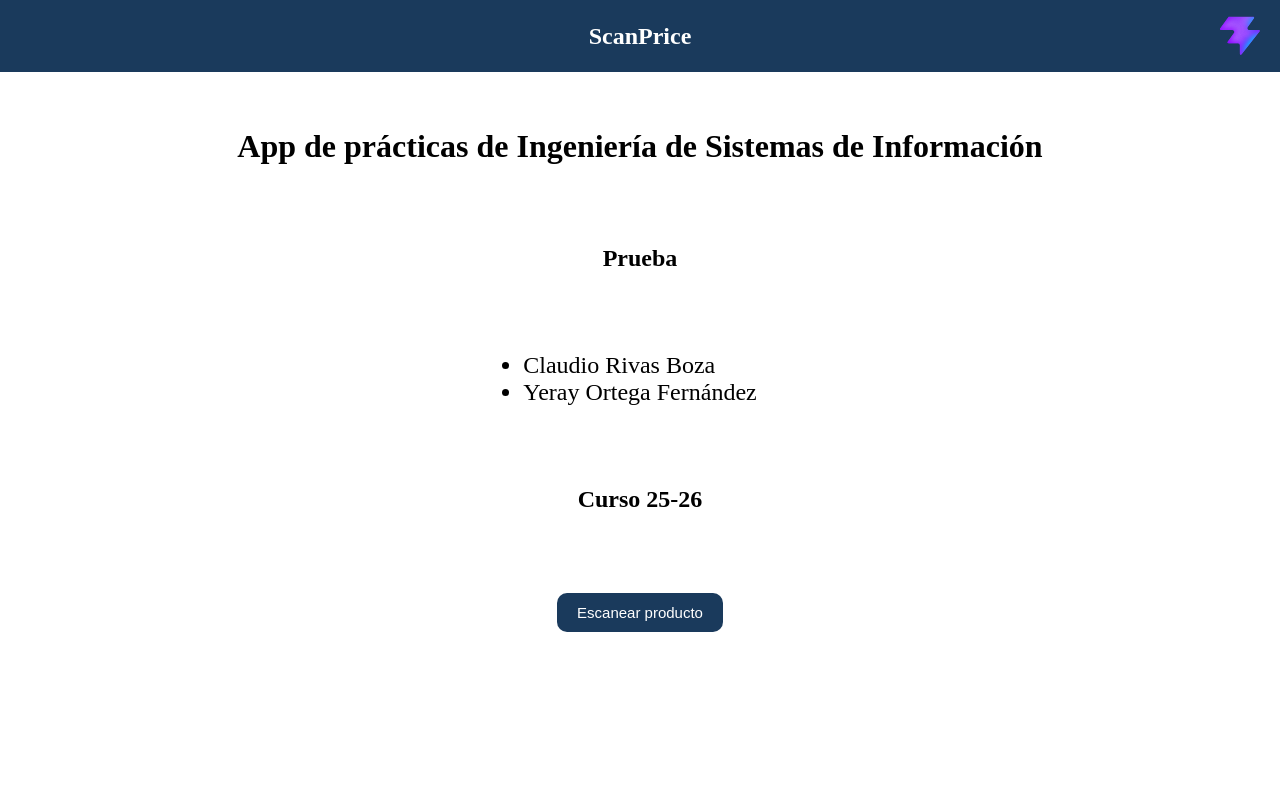
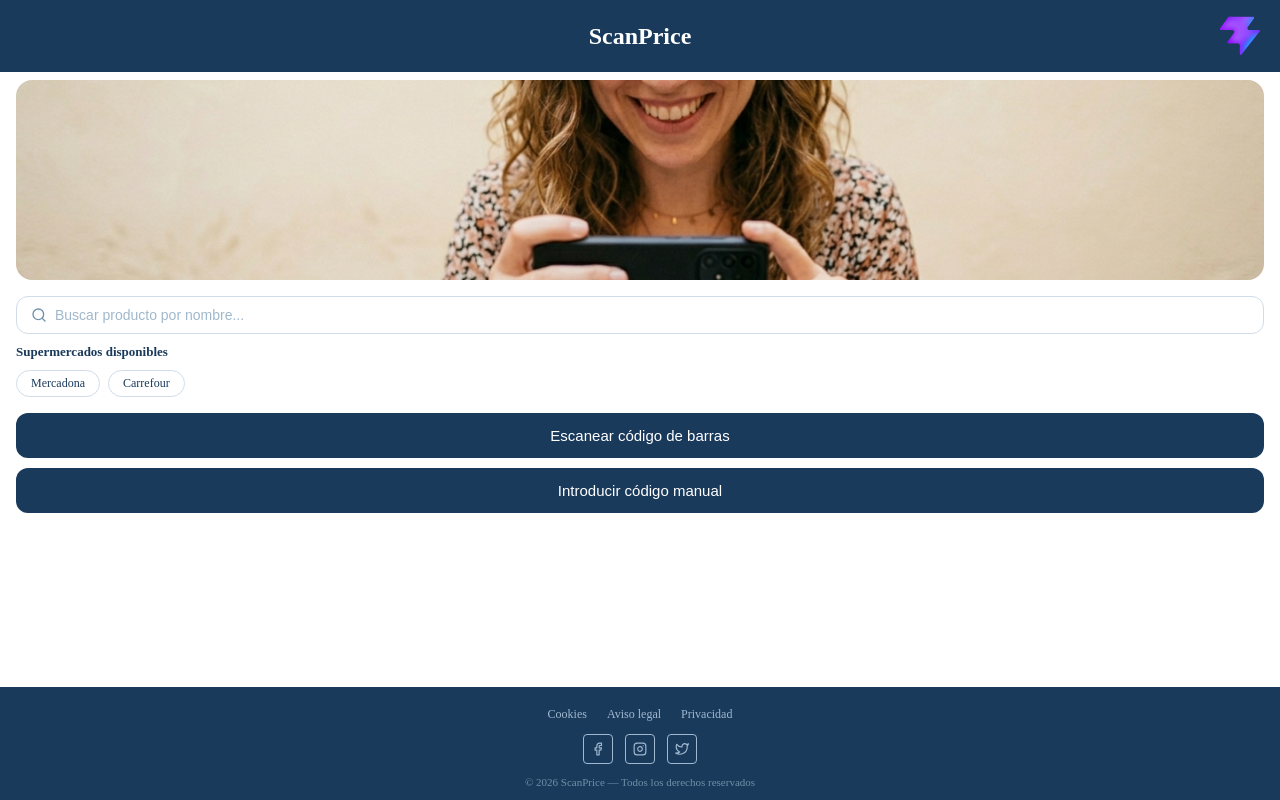
Before and after one commit to ClaudioDevv/ScanPrice, a React (Vite) app in the folder packages/frontend/: page / in a window 1280 px wide. Built offline with nearby package versions, Linux system fonts and the light colour scheme.

Commit message:
feat: añadido SearchBar, Footer, Button, imagen

```diff
--- a/packages/frontend/src/App.css
+++ b/packages/frontend/src/App.css
@@ -6,15 +6,20 @@
 
 .main {
   display: flex;
-  justify-content: center;
+  flex-direction: column;
   align-items: center;
-  flex-direction: column;
-  gap: 5rem;
+  gap: 16px;
+  padding: 16px;
+  padding-top: 80px;
+  flex: 1;
 
-  padding: 5rem 10rem;
-  margin: 3rem;
+}
 
-
+.main img {
+  width: 100%;
+  height: 200px;
+  object-fit: cover;
+  border-radius: 16px;
 }
 
 .main h1 {
@@ -26,6 +31,23 @@
   font-size: x-large;
 }
 
+html, body {
+  height: 100%;
+}
+
+#root {
+  min-height: 100vh;
+  display: flex;
+  flex-direction: column;
+}
+
+.btn-group {
+  display: flex;
+  flex-direction: column;
+  gap: 10px;
+  width: 100%;
+}
+
 * {
   margin: 0;
   padding: 0;
--- a/packages/frontend/src/App.tsx
+++ b/packages/frontend/src/App.tsx
@@ -1,25 +1,27 @@
 import './App.css'
 import Button from './components/Button/Button'
 import Header from './components/Header/Header'
+import Footer from './components/Footer/Footer'
+import SearchBar from './components/SearchBar/SearchBar'
 
 function App() {
-
   return (
     <>
       <Header />
       <section className='main'>
-          <h1>App de prácticas de Ingeniería de Sistemas de Información</h1>
-          <h2>Prueba</h2>
-          <ul>
-            <li className='student'>Claudio Rivas Boza</li>
-            <li className='student'>Yeray Ortega Fernández</li>
-          </ul>
-          <h2>Curso 25-26</h2>
-          <Button text="Escanear producto" />
-
+        <img
+          src="/perosnaSonriendo.png"
+          alt="escanea tu producto"
+          style={{ width: '100%', borderRadius: '16px' }}
+        />
+        <SearchBar />
+        <div className='btn-group'>
+          <Button text="Escanear código de barras" />
+          <Button text="Introducir código manual" />
+        </div>
       </section>
+      <Footer />
     </>
-
   )
 }
 
--- a/packages/frontend/src/components/Button/Button.css
+++ b/packages/frontend/src/components/Button/Button.css
@@ -1,11 +1,12 @@
 .button {
   background-color: #1a3a5c;
   color: white;
-  padding: 11px 20px;
+  padding: 14px 20px;
   border: none;
-  border-radius: 10px;
+  border-radius: 12px;
   font-size: 15px;
   cursor: pointer;
+  width: 100%;
 }
 
 .button:hover {
--- /dev/null
+++ b/packages/frontend/src/components/Footer/Footer.css
@@ -0,0 +1,46 @@
+.footer {
+  background-color: #1a3a5c;
+  padding: 20px 16px 12px;
+  display: flex;
+  flex-direction: column;
+  align-items: center;
+  gap: 12px;
+}
+
+.footer-links {
+  display: flex;
+  gap: 20px;
+}
+
+.footer-links a {
+  color: #a0b8d0;
+  font-size: 12px;
+  text-decoration: none;
+}
+
+.footer-social {
+  display: flex;
+  gap: 12px;
+}
+
+.social-icon {
+  width: 30px;
+  height: 30px;
+  border: 1px solid #a0b8d0;
+  border-radius: 4px;
+  display: flex;
+  align-items: center;
+  justify-content: center;
+}
+
+.social-icon svg {
+  width: 14px;
+  height: 14px;
+  stroke: #a0b8d0;
+  fill: none;
+}
+
+.footer-copy {
+  color: #7090a8;
+  font-size: 11px;
+}
--- /dev/null
+++ b/packages/frontend/src/components/Footer/Footer.tsx
@@ -0,0 +1,33 @@
+import './Footer.css'
+
+export default function Footer() {
+  return (
+    <footer className="footer">
+      <div className="footer-links">
+        <a href="#">Cookies</a>
+        <a href="#">Aviso legal</a>
+        <a href="#">Privacidad</a>
+      </div>
+      <div className="footer-social">
+        <div className="social-icon">
+          <svg viewBox="0 0 24 24" strokeWidth="2" strokeLinecap="round" strokeLinejoin="round">
+            <path d="M18 2h-3a5 5 0 00-5 5v3H7v4h3v8h4v-8h3l1-4h-4V7a1 1 0 011-1h3z"/>
+          </svg>
+        </div>
+        <div className="social-icon">
+          <svg viewBox="0 0 24 24" strokeWidth="2" strokeLinecap="round" strokeLinejoin="round">
+            <rect x="2" y="2" width="20" height="20" rx="5" ry="5"/>
+            <path d="M16 11.37A4 4 0 1112.63 8 4 4 0 0116 11.37z"/>
+            <line x1="17.5" y1="6.5" x2="17.51" y2="6.5"/>
+          </svg>
+        </div>
+        <div className="social-icon">
+          <svg viewBox="0 0 24 24" strokeWidth="2" strokeLinecap="round" strokeLinejoin="round">
+            <path d="M23 3a10.9 10.9 0 01-3.14 1.53 4.48 4.48 0 00-7.86 3v1A10.66 10.66 0 013 4s-4 9 5 13a11.64 11.64 0 01-7 2c9 5 20 0 20-11.5a4.5 4.5 0 00-.08-.83A7.72 7.72 0 0023 3z"/>
+          </svg>
+        </div>
+      </div>
+      <p className="footer-copy">© 2026 ScanPrice — Todos los derechos reservados</p>
+    </footer>
+  )
+}
--- /dev/null
+++ b/packages/frontend/src/components/SearchBar/SearchBar.css
@@ -0,0 +1,56 @@
+.searchbar-container {
+  display: flex;
+  flex-direction: column;
+  gap: 10px;
+  width: 100%;
+}
+
+.searchbar {
+  background: white;
+  border-radius: 12px;
+  padding: 10px 14px;
+  display: flex;
+  align-items: center;
+  gap: 8px;
+  border: 1px solid #d0dde8;
+}
+
+.searchbar svg {
+  width: 16px;
+  height: 16px;
+  flex-shrink: 0;
+}
+
+.searchbar input {
+  border: none;
+  outline: none;
+  font-size: 14px;
+  color: #1a3a5c;
+  width: 100%;
+  background: transparent;
+}
+
+.searchbar input::placeholder {
+  color: #a0b8cc;
+}
+
+.supermarkets-title {
+  font-size: 13px;
+  font-weight: 600;
+  color: #1a3a5c;
+}
+
+.supermarkets {
+  display: flex;
+  gap: 8px;
+}
+
+.chip {
+  background: white;
+  border: 1px solid #d0dde8;
+  border-radius: 20px;
+  padding: 5px 14px;
+  font-size: 12px;
+  color: #1a3a5c;
+  font-weight: 500;
+}
--- /dev/null
+++ b/packages/frontend/src/components/SearchBar/SearchBar.tsx
@@ -0,0 +1,20 @@
+import './SearchBar.css'
+
+export default function SearchBar() {
+  return (
+    <div className="searchbar-container">
+      <div className="searchbar">
+        <svg viewBox="0 0 24 24" fill="none" stroke="#7090a8" strokeWidth="2" strokeLinecap="round">
+          <circle cx="11" cy="11" r="8"/>
+          <line x1="21" y1="21" x2="16.65" y2="16.65"/>
+        </svg>
+        <input type="text" placeholder="Buscar producto por nombre..." />
+      </div>
+      <p className="supermarkets-title">Supermercados disponibles</p>
+      <div className="supermarkets">
+        <span className="chip">Mercadona</span>
+        <span className="chip">Carrefour</span>
+      </div>
+    </div>
+  )
+}
```
Also changed, not shown: packages/frontend/public/perosnaSonriendo.png (added).
